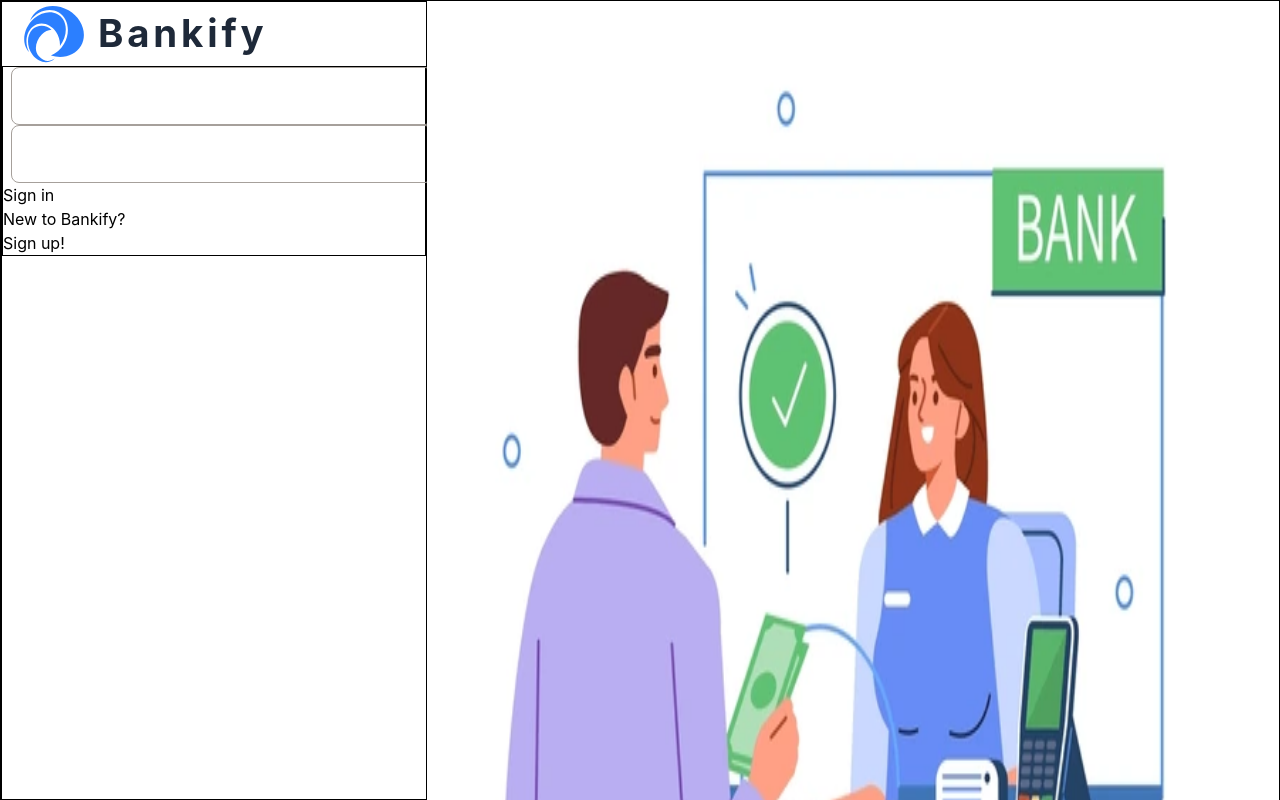
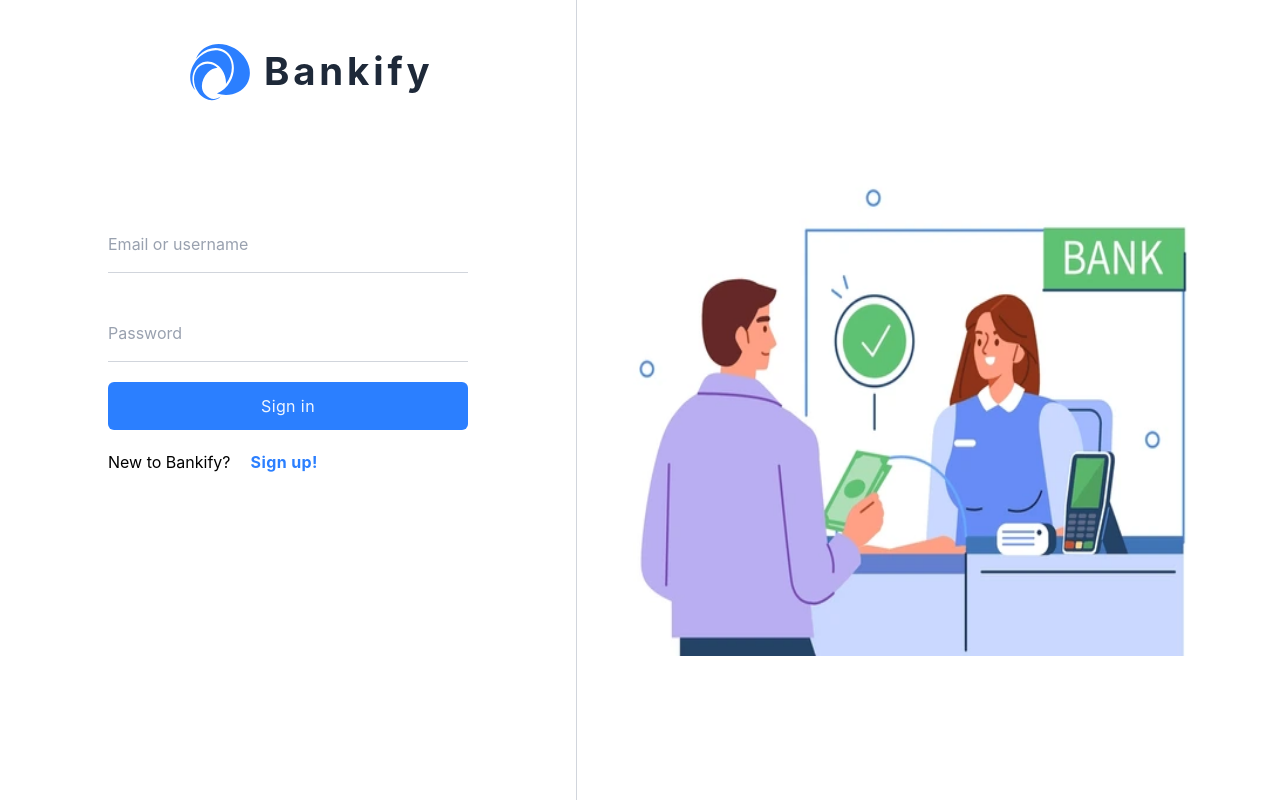
Before and after one commit to ShehnazAmeer/bankify, a React (Vite) app: page /login in a window 1280 px wide. Shown: the top 800 px of the page. Built offline with nearby package versions, Linux system fonts and the light colour scheme.

Commit message:
added login page

```diff
--- a/src/features/authentication/LoginForm.jsx
+++ b/src/features/authentication/LoginForm.jsx
@@ -1,22 +1,38 @@
 import Form from "../../ui/Form";
 import FormRow from "../../ui/FormRow";
 import Button from "../../ui/Button";
+import Label from "../../ui/Label";
+import { useNavigate } from "react-router";
 
 export default function LoginForm() {
+    const navigate=useNavigate()
+    function handleSignup() {
+        navigate('/signup')
+    }
     return (
-        <Form styles='border border-black '>
-            <FormRow category='vertical'>
-                <input type="text" className="input " />
+        <Form styles='w-90 pt-30'>
+            <FormRow category='vertical' styles='relative mb-10' >
+                <input
+                    type="text"
+                    placeholder=" "
+                    className={`input py-3 focus:border-blue-500 border-b border-b-gray-300 peer`}
+                />
+                <Label> Email or username </Label>
+            </FormRow>
+            <FormRow category='vertical' styles='relative' >
+                <input
+                    type='password'
+                    placeholder=" "
+                    className="input py-3 focus:border-blue-500 border-b border-b-gray-300 peer"
+                />
+                <Label>Password</Label>
             </FormRow>
             <FormRow category='vertical'>
-                <input type='password'  className="input"/>
+                <Button category='primary' styles='py-3 my-5' >Sign in</Button>
             </FormRow>
-            <FormRow>
-                <Button>Sign in</Button>
-            </FormRow>
-            <FormRow>
-                <p>New to Bankify?</p>
-                <Button>Sign up!</Button>
+            <FormRow category='horizental'>
+                <p className="pr-5">New to Bankify?</p>
+                <Button category='signup' onClick={handleSignup} >Sign up!</Button>
             </FormRow>
         </Form>
     )
--- a/src/features/dashboard/ExchangeRate.jsx
+++ b/src/features/dashboard/ExchangeRate.jsx
@@ -10,7 +10,7 @@ export default function ExchangeRate() {
         <section >
             <div className="flex">
             <p className="pr-5">Last Updated: time</p>
-            <Button> <FaArrowsRotate /></Button>
+            <Button category='basic'> <FaArrowsRotate /></Button>
             </div>
             <div className="flex justify-center py-8">
                 <Dropdown options={['Eur', 'USd', 'JPY']} />
--- a/src/index.css
+++ b/src/index.css
@@ -1,5 +1,5 @@
 @import "tailwindcss";
 
 .input{
-  @apply  w-full rounded-lg border mx-2  border-stone-400 px-4 py-4  transition-all  duration-300 placeholder:text-stone-400 focus:outline-none focus:ring focus:ring-stone-400 max-md:w-full max-lg:text-xl max-md:px-2 max-md:py-4
+  @apply w-full transition-all duration-300 placeholder:text-stone-400 focus:outline-none
 }
--- a/src/pages/Login.jsx
+++ b/src/pages/Login.jsx
@@ -3,12 +3,15 @@ import BankifyImage from '../ui/BankifyImage';
 import Logo from '../ui/Logo';
 export default function Login() {
     return (
-        <main className="grid grid-cols-[0.5fr_1fr] border border-black h-screen">
-            <div className='flex flex-col border '>
-                <Logo />
+        <main className="flex max-md:flex-col h-screen">
+            <div className='flex w-210 flex-col border-r border-r-gray-300 items-center  '>
+                <Logo styles='mt-10' />
                 <LoginForm />
             </div>
-            <BankifyImage category='insideLogin'/>
+            <div className='m-auto max-md:hidden'>
+                 <BankifyImage category='insideLogin'/>
+            </div>
+
         </main>
     )
 }
--- a/src/ui/BankifyImage.jsx
+++ b/src/ui/BankifyImage.jsx
@@ -1,6 +1,6 @@
 const style = {
     insideHomeScreen: '"rounded-full h-[clamp(20rem,40vw,60rem)] w-[clamp(25rem,50vw,70rem)]',
-    insideLogin:'w-[clamp(20rem,80vw,80rem)] h-[clamp(20rem,80vw,80rem)] object-hidden '
+    insideLogin:'w-[clamp(20rem,80vw,80rem)] h-[clamp(10rem,40vw,50rem)] object-hidden '
 }
 export default function BankifyImage({category,styles}) {
     return (
--- a/src/ui/Button.jsx
+++ b/src/ui/Button.jsx
@@ -1,9 +1,11 @@
+const base = 'cursor-pointer focus:outline-none focus:ring foucs:ring-offset tracking-wide rounded-md';
+
 export default function Button({ category, children, onClick, disabled, styles }) {
-    const base = 'cursor-pointer focus:outline-none focus:ring foucs:ring-offset tracking-wide rounded-md'
     const style = {
         primary: `${base} bg-blue-500 text-blue-50`,
         secondary: `${base} bg-gray-500 text-gray-50`,
-        basic:`${base}`
+        basic: `${base}`,
+        signup:`${base} text-blue-500 font-bold`
     }
     return (
         <button
--- a/src/ui/FormRow.jsx
+++ b/src/ui/FormRow.jsx
@@ -1,8 +1,11 @@
-const style = {
-    vertical:'flex flex-col '
+const base = 'flex';
+export default function FormRow({ children, styles, category }) {
+    const style = {
+    base:'flex',
+    vertical: `${base} flex-col`,
+    horizental:`${base} flex-row`,
 
 }
-export default function FormRow({ children, styles, category }) {
     return (
         <div className={`${style[category]} ${styles}`}>
             {children}
--- /dev/null
+++ b/src/ui/Label.jsx
@@ -0,0 +1,13 @@
+export default function Label({children,styles}) {
+    return (
+       <label
+            className={`absolute top-2 left-0 text-base text-gray-500
+                   transition-all duration-200
+                   peer-placeholder-shown:top-2
+                   peer-placeholder-shown:text-gray-400
+                   peer-focus:-top-3
+                   peer-focus:text-gray-500 ${styles}`} >
+            {children}
+        </label>
+    )
+}
--- a/src/ui/Logo.jsx
+++ b/src/ui/Logo.jsx
@@ -1,8 +1,8 @@
 
 import { GiCloudRing } from "react-icons/gi";
-export default function Logo() {
+export default function Logo({styles}) {
     return (
-        <section className="pl-5 flex items-center w-60 space-x-3">
+        <section className={`pl-5 flex items-center w-60 space-x-3 ${styles}`} >
            <h2 > <GiCloudRing className="text-blue-500 text-[clamp(4rem,2vw,13rem)]"/> </h2>
             <h3 className="font-bold tracking-widest text-gray-800 text-[clamp(2rem,3vw,15rem)] ">Bankify</h3>
         </section>
```
